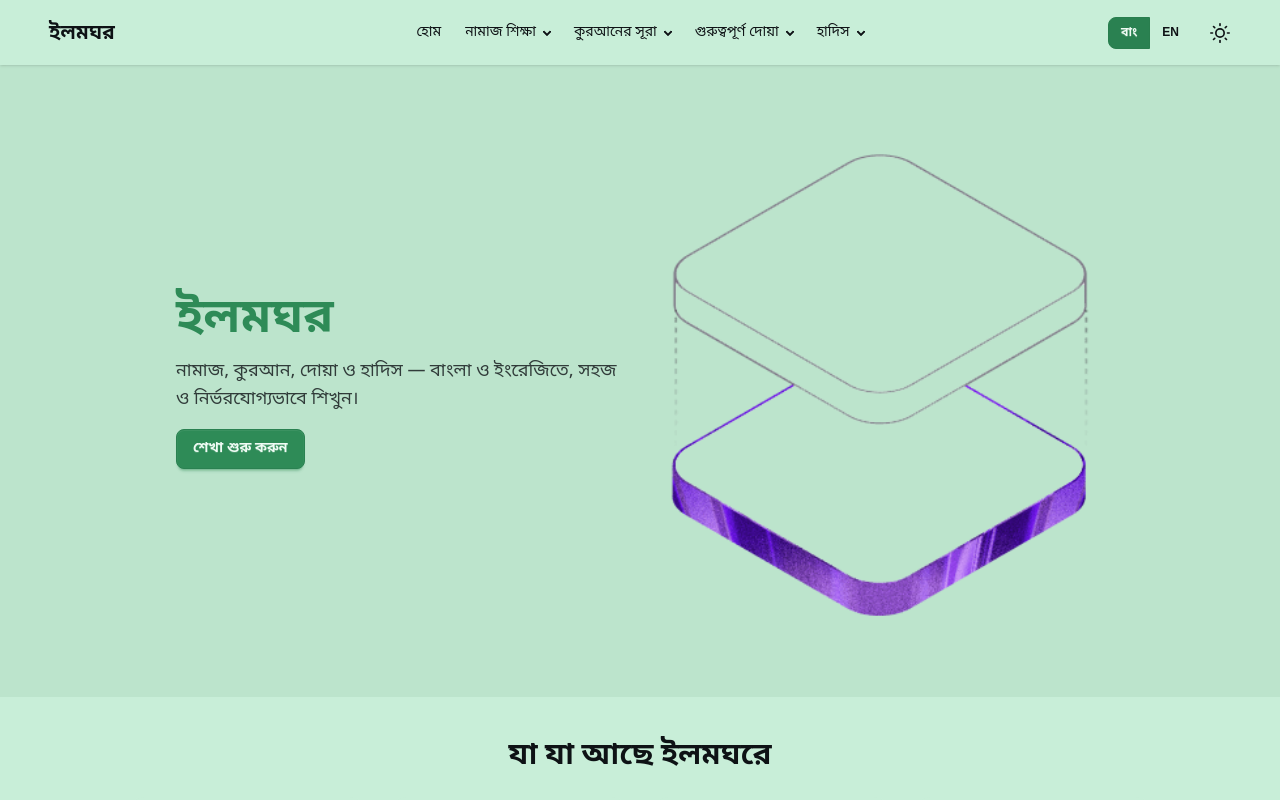
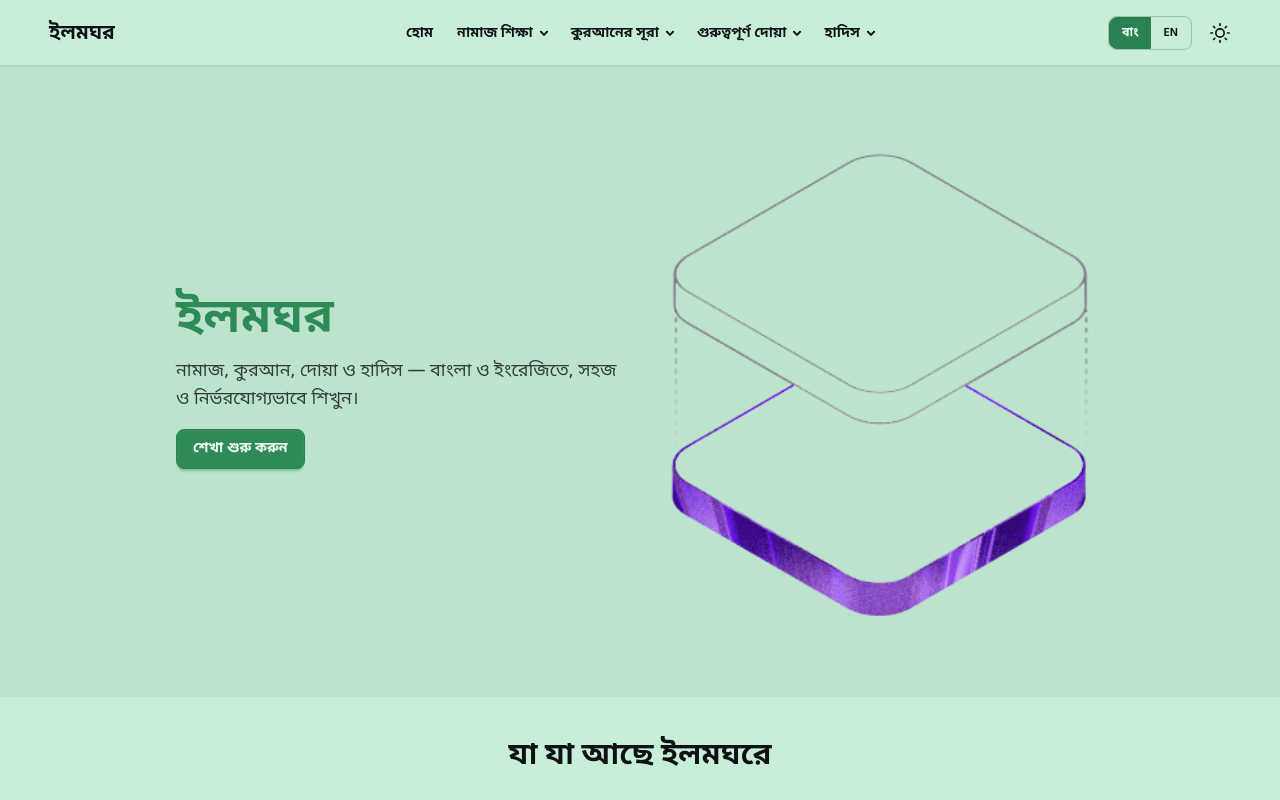
Before and after one commit to cosmokhairul/ilm-house, a React (Vite) app: page / in a window 1280 px wide. Shown: the top 800 px of the page. Built offline with nearby package versions, Linux system fonts and the light colour scheme; a web font is replaced by a local one.

Commit message:
Navabr updated

```diff
--- a/src/components/LanguageToggle/LanguageToggle.jsx
+++ b/src/components/LanguageToggle/LanguageToggle.jsx
@@ -6,7 +6,10 @@ const LanguageToggle = () => {
   const { language, changeLanguage } = useLanguage();
 
   return (
-    <div className="join" aria-label={t("language.toggleLabel")}>
+    <div
+      className="join border-base-content/20 rounded-field border"
+      aria-label={t("language.toggleLabel")}
+    >
       <button
         type="button"
         className={`btn btn-sm join-item ${language === "bn" ? "btn-primary" : "btn-ghost"}`}
--- a/src/index.css
+++ b/src/index.css
@@ -116,4 +116,12 @@
   [dir="rtl"] {
     font-family: var(--font-arabic);
   }
+
+  .navbar {
+    font-family: var(--font-heading);
+  }
+
+  html:lang(en) .navbar {
+    font-family: var(--font-english);
+  }
 }
--- a/src/pages/shared/Navbar/Navbar.jsx
+++ b/src/pages/shared/Navbar/Navbar.jsx
@@ -1,3 +1,4 @@
+import { useEffect, useRef } from "react";
 import { Link } from "react-router";
 import { useTranslation } from "react-i18next";
 import { FiMenu } from "react-icons/fi";
@@ -38,10 +39,12 @@ const NAV_SECTIONS = [
   },
 ];
 
-const NavMenu = ({ t, className }) => (
-  <ul className={className}>
+const NavMenu = ({ t, className, onNavigate }) => (
+  <ul className={`${className} font-semibold`}>
     <li>
-      <Link to="/">{t("nav.home")}</Link>
+      <Link to="/" onClick={onNavigate}>
+        {t("nav.home")}
+      </Link>
     </li>
     {NAV_SECTIONS.map((section) => (
       <li key={section.key}>
@@ -50,12 +53,16 @@ const NavMenu = ({ t, className }) => (
           <ul className="bg-base-100 rounded-box z-10 w-56 p-2">
             {section.showAll !== false && (
               <li>
-                <Link to={section.path}>{t(`nav.${section.key}.all`)}</Link>
+                <Link to={section.path} onClick={onNavigate}>
+                  {t(`nav.${section.key}.all`)}
+                </Link>
               </li>
             )}
             {section.items.map((item) => (
               <li key={item.key}>
-                <Link to={item.path}>{t(`nav.${section.key}.${item.key}`)}</Link>
+                <Link to={item.path} onClick={onNavigate}>
+                  {t(`nav.${section.key}.${item.key}`)}
+                </Link>
               </li>
             ))}
           </ul>
@@ -67,9 +74,29 @@ const NavMenu = ({ t, className }) => (
 
 const Navbar = () => {
   const { t } = useTranslation();
+  const navRef = useRef(null);
+
+  const closeOpenDetails = () => {
+    navRef.current?.querySelectorAll("details[open]").forEach((detailsEl) => {
+      detailsEl.open = false;
+    });
+  };
+
+  useEffect(() => {
+    const handleClickOutside = (event) => {
+      navRef.current?.querySelectorAll("details[open]").forEach((detailsEl) => {
+        if (!detailsEl.contains(event.target)) {
+          detailsEl.open = false;
+        }
+      });
+    };
+
+    document.addEventListener("click", handleClickOutside);
+    return () => document.removeEventListener("click", handleClickOutside);
+  }, []);
 
   return (
-    <div className="navbar bg-base-100 shadow-sm">
+    <div className="navbar bg-base-100 shadow-sm" ref={navRef}>
       <div className="mx-auto flex w-full max-w-7xl items-center px-2 sm:px-4 md:px-6 xl:px-8">
         <div className="navbar-start">
           <div className="dropdown">
@@ -84,6 +111,7 @@ const Navbar = () => {
             <NavMenu
               t={t}
               className="menu menu-sm dropdown-content bg-base-100 rounded-box z-10 mt-3 w-64 p-2 shadow"
+              onNavigate={closeOpenDetails}
             />
           </div>
           <Link to="/" className="btn btn-ghost font-heading px-2 text-lg sm:text-xl">
@@ -92,7 +120,7 @@ const Navbar = () => {
         </div>
 
         <div className="navbar-center hidden lg:flex">
-          <NavMenu t={t} className="menu menu-horizontal px-1" />
+          <NavMenu t={t} className="menu menu-horizontal px-1" onNavigate={closeOpenDetails} />
         </div>
 
         <div className="navbar-end gap-1 sm:gap-2">
```
